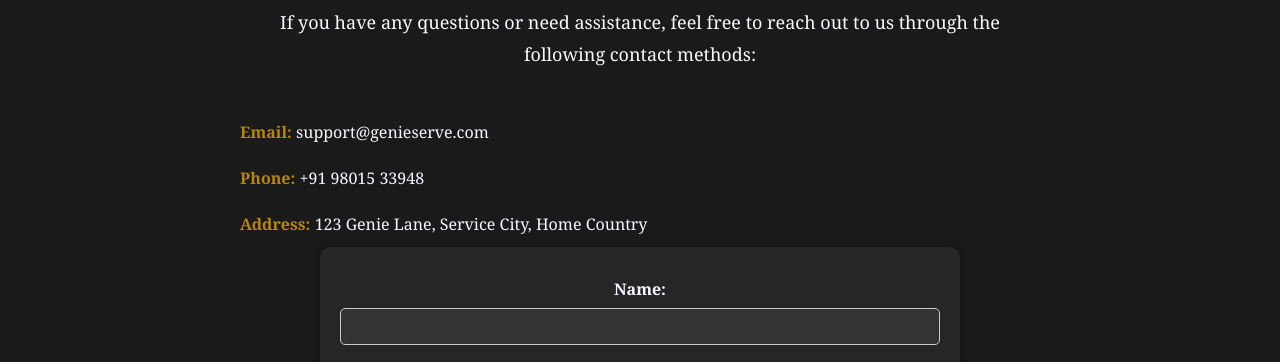
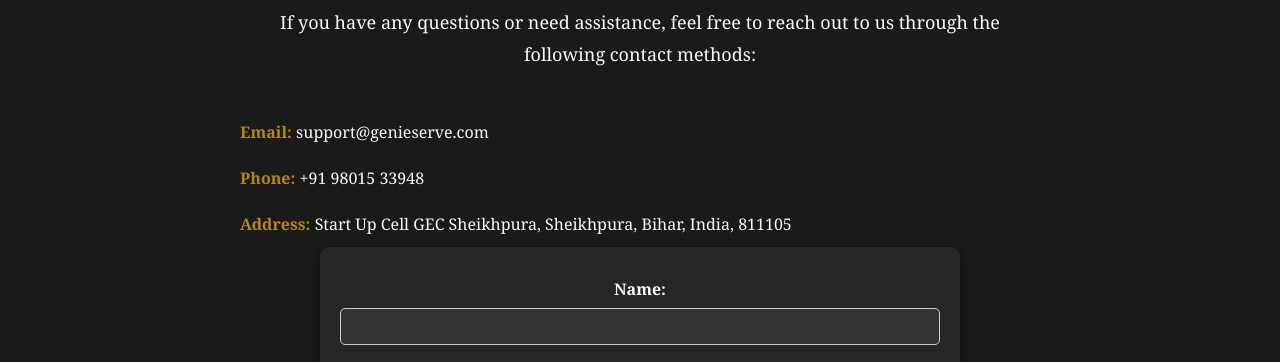
Before and after one commit to rkthakur10oct/GenieServe, a plain HTML site: page contact.html in a window 1280 px wide. Shown: the part 367-729 px from the top of the page. Drawn offline with Linux system fonts and the light colour scheme.

Commit message:
Update contact.html
Address

```diff
--- a/contact.html
+++ b/contact.html
@@ -24,7 +24,7 @@
         <ul>
             <li><strong>Email:</strong> support@genieserve.com</li>
             <li><strong>Phone:</strong> +91 98015 33948</li>
-            <li><strong>Address:</strong> 123 Genie Lane, Service City, Home Country</li>
+            <li><strong>Address:</strong> Start Up Cell GEC Sheikhpura, Sheikhpura, Bihar, India, 811105</li>
         </ul>
         <form class="contact-form" action="#" method="post">
             <label for="name">Name:</label>
```
